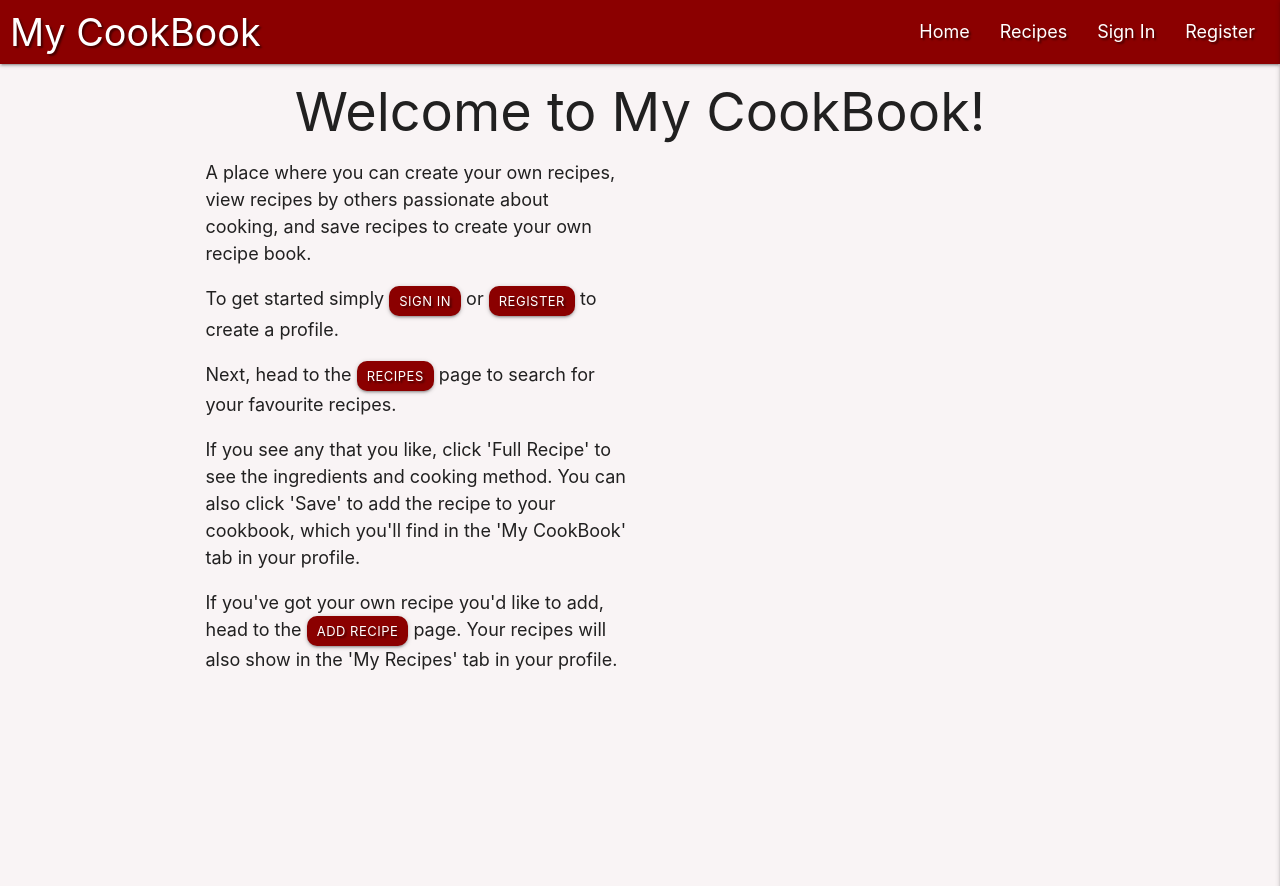
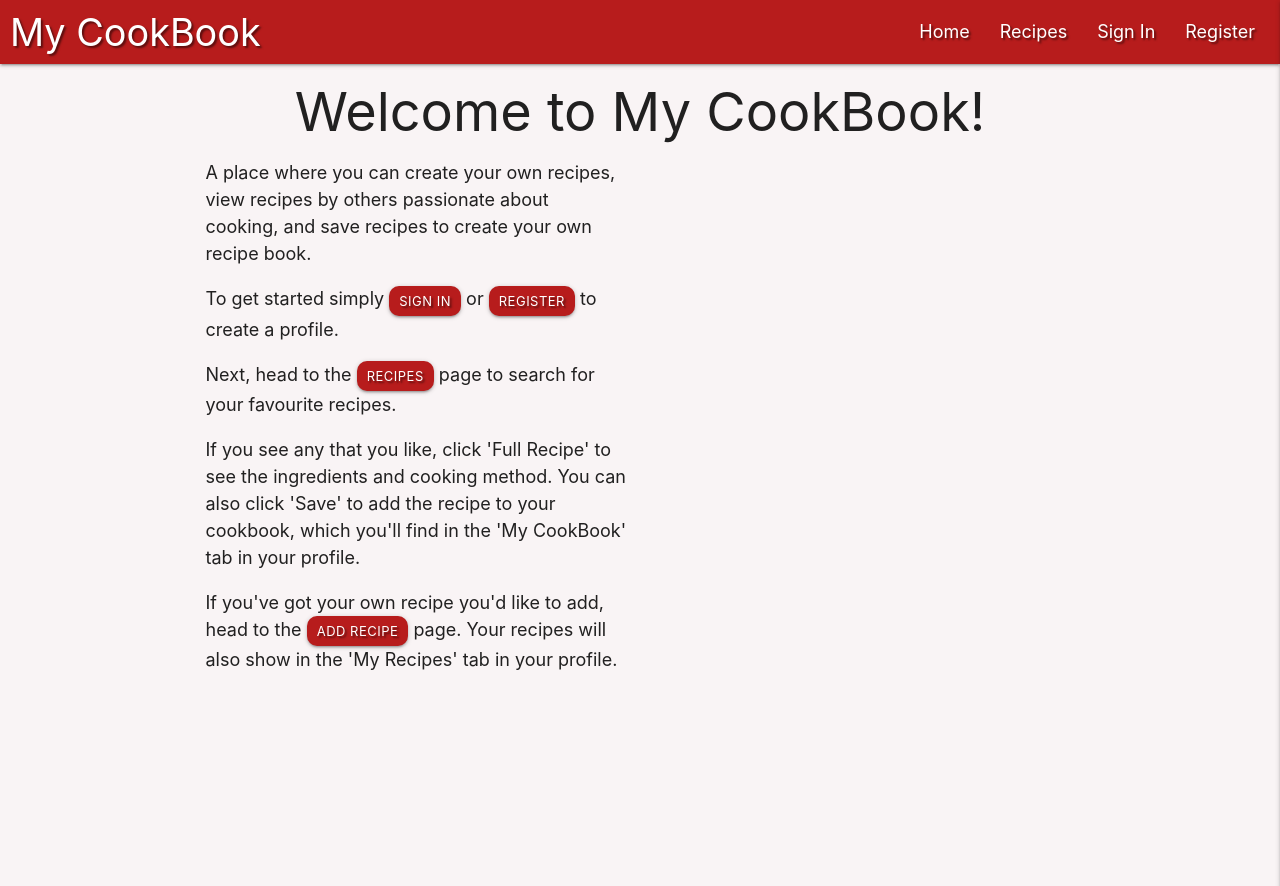
Before and after one commit to DanHodgson12/my-cook-book, a Flask app: page / in a window 1280 px wide. Shown: the top 886 px of the page. Run offline with Flask 3, Linux system fonts and the light colour scheme; some libraries are stand-ins or nearby versions.

Commit message:
feat: changed main element colours and styled register and sign in page buttons

```diff
--- a/static/css/style.css
+++ b/static/css/style.css
@@ -27,20 +27,20 @@ a {
     text-decoration: none;
 }
 
+.a-btn {
+    padding: 0 10px;
+    height: 30px;
+    line-height: 30px;
+    border-radius: 10px;
+    text-shadow: 2px 2px 2px rgba(0, 0, 0, 0.5);
+}
+
 p {
     margin: 0 0 1rem;
 }
 
 .text-shadow {
     text-shadow: 2px 2px 2px rgba(0, 0, 0, 0.5);
-}
-
-.dark-red {
-    background-color: darkred;
-}
-
-.dark-red-text {
-    color: darkred;
 }
 
 /* NavBar */
@@ -69,20 +69,6 @@ nav .sidenav-trigger {
 
 .success {
     background-color: #36b136;
-}
-
-/* Home Page */
-
-.home a {
-    padding: 0 10px;
-    height: 30px;
-    line-height: 30px;
-    border-radius: 10px;
-    text-shadow: 2px 2px 2px rgba(0, 0, 0, 0.5);
-}
-
-.home a:hover {
-    background-color: #c11111;
 }
 
 /* Collapsibles/Recipe Container */
--- a/templates/add_recipe.html
+++ b/templates/add_recipe.html
@@ -1,7 +1,7 @@
 {% extends "base.html" %}
 {% block content %}
 
-    <h1 class="center-align dark-red-text">Add Recipe</h1>
+    <h1 class="center-align">Add Recipe</h1>
 
     <div class="row card-panel grey lighten-5">
         <form class="col s12" method="POST" action="{{ url_for('add_recipe') }}">
@@ -131,7 +131,7 @@
             </div>
             <div class="row">
                 <div class="col s12 center-align">
-                    <button type="submit" class="btn waves-effect waves-light dark-red">
+                    <button type="submit" class="btn waves-effect waves-light red darken-4">
                         Add Recipe <i class="fa-solid fa-bowl-food"></i>
                     </button>
                 </div>
--- a/templates/base.html
+++ b/templates/base.html
@@ -16,7 +16,7 @@
     <header>
         <!-- main navbar -->
         <nav>
-            <div class="nav-wrapper text-shadow dark-red">
+            <div class="nav-wrapper text-shadow red darken-4">
                 <a href="{{ url_for('home') }}" class="brand-logo">My CookBook</a>
                 <a href="#" data-target="mobile-demo" class="sidenav-trigger right">
                     <i class="fa-solid fa-bars"></i>
@@ -38,7 +38,7 @@
 
         <!-- mobile navbar -->
         <ul class="sidenav" id="mobile-demo">
-            <h4 class="center-align dark-red-text">My CookBook</h4>
+            <h4 class="center-align red-text text-darken-4">My CookBook</h4>
             <li><a href="{{ url_for('home') }}">Home</a></li>
             <li><a href="{{ url_for('recipes') }}">Recipes</a></li>
             {% if session.user %}
--- a/templates/edit_recipe.html
+++ b/templates/edit_recipe.html
@@ -1,7 +1,7 @@
 {% extends "base.html" %}
 {% block content %}
 
-    <h1 class="center-align dark-red-text">Edit Recipe</h1>
+    <h1 class="center-align">Edit Recipe</h1>
 
     <div class="row card-panel grey lighten-5">
         <form class="col s12" method="POST" action="{{ url_for('edit_recipe', recipe_id=recipe._id) }}">
--- a/templates/home.html
+++ b/templates/home.html
@@ -12,14 +12,14 @@
             </p>
             <p>
                 To get started simply
-                <a class="waves-effect waves-light btn-small dark-red" href="{{ url_for('sign_in') }}">Sign In</a>
+                <a class="waves-effect waves-light a-btn btn-small red darken-4" href="{{ url_for('sign_in') }}">Sign In</a>
                 or
-                <a class="waves-effect waves-light btn-small dark-red" href="{{ url_for('register') }}">Register</a>
+                <a class="waves-effect waves-light a-btn btn-small red darken-4" href="{{ url_for('register') }}">Register</a>
                 to create a profile.
             </p>
             <p>
                 Next, head to the
-                <a class="waves-effect waves-light btn-small dark-red" href="{{ url_for('recipes') }}">Recipes</a>
+                <a class="waves-effect waves-light a-btn btn-small red darken-4" href="{{ url_for('recipes') }}">Recipes</a>
                 page to search for your favourite recipes.
             </p>
             <p>
@@ -30,7 +30,7 @@
             </p>
             <p>
                 If you've got your own recipe you'd like to add, head to the
-                <a class="waves-effect waves-light btn-small dark-red" href="{{ url_for('add_recipe') }}">Add Recipe</a>
+                <a class="waves-effect waves-light a-btn btn-small red darken-4" href="{{ url_for('add_recipe') }}">Add Recipe</a>
                 page. Your recipes will also show in the 'My Recipes'
                 tab in your profile.
             </p>
--- a/templates/recipes.html
+++ b/templates/recipes.html
@@ -4,7 +4,7 @@
     <ul class="collapsible">
         {% for recipe in recipes %}
             <li {% if loop.first %}class="active"{% endif %}>
-                <div class="collapsible-header white-text dark-red text-shadow">
+                <div class="collapsible-header white-text red darken-4 text-shadow">
                     <i class="fa-solid fa-caret-right prefix"></i>
                     <strong>{{ recipe.recipe_name|title }}</strong>
                 </div>
@@ -42,7 +42,7 @@
                     </div>
                     <div class="row collapsible-buttons">
                         <div class="col s12 m6 {% if session.user|lower == recipe.created_by|lower %}l3{% else %}l3 offset-l3{% endif %}">
-                            <a href="{{ url_for('view_recipe', recipe_id=recipe._id) }}" class="waves-effect waves-light btn dark-red">
+                            <a href="{{ url_for('view_recipe', recipe_id=recipe._id) }}" class="waves-effect waves-light btn red darken-4">
                                 Full Recipe
                                 <i class="fa-solid fa-book"></i>
                             <a>
--- a/templates/register.html
+++ b/templates/register.html
@@ -26,7 +26,7 @@
                 </div>
                 <!-- register -->
                 <div class="row">
-                    <button type="submit" class="col s12 btn-large text-shadow teal lighten-1">
+                    <button type="submit" class="col s12 btn-large text-shadow red darken-4">
                         Register <i class="fa-solid fa-sign-in-alt"></i>
                     </button>
                 </div>
@@ -37,7 +37,8 @@
     <div class="row">
         <div class="col s12">
             <p class="center-align">
-                Already Registered? <a href="{{ url_for('sign_in') }}">Sign In</a>
+                Already Registered?
+                <a class="waves-effect waves-light a-btn btn-small red darken-4" href="{{ url_for('sign_in') }}">Sign In</a>
             </p>
         </div>
     </div>
--- a/templates/sign_in.html
+++ b/templates/sign_in.html
@@ -26,7 +26,7 @@
                 </div>
                 <!-- sign in -->
                 <div class="row">
-                    <button type="submit" class="col s12 btn-large text-shadow teal lighten-1">
+                    <button type="submit" class="col s12 btn-large text-shadow red darken-4">
                         Sign In <i class="fa-solid fa-sign-in-alt"></i>
                     </button>
                 </div>
@@ -37,7 +37,8 @@
     <div class="row">
         <div class="col s12">
             <p class="center-align">
-                New Here? <a href="{{ url_for('register') }}">Register Account</a>
+                New Here?
+                <a class="waves-effect waves-light a-btn btn-small red darken-4" href="{{ url_for('register') }}">Register Account</a>
             </p>
         </div>
     </div>
```
Also changed, not shown: templates/profile.html (+4 -4 lines).
